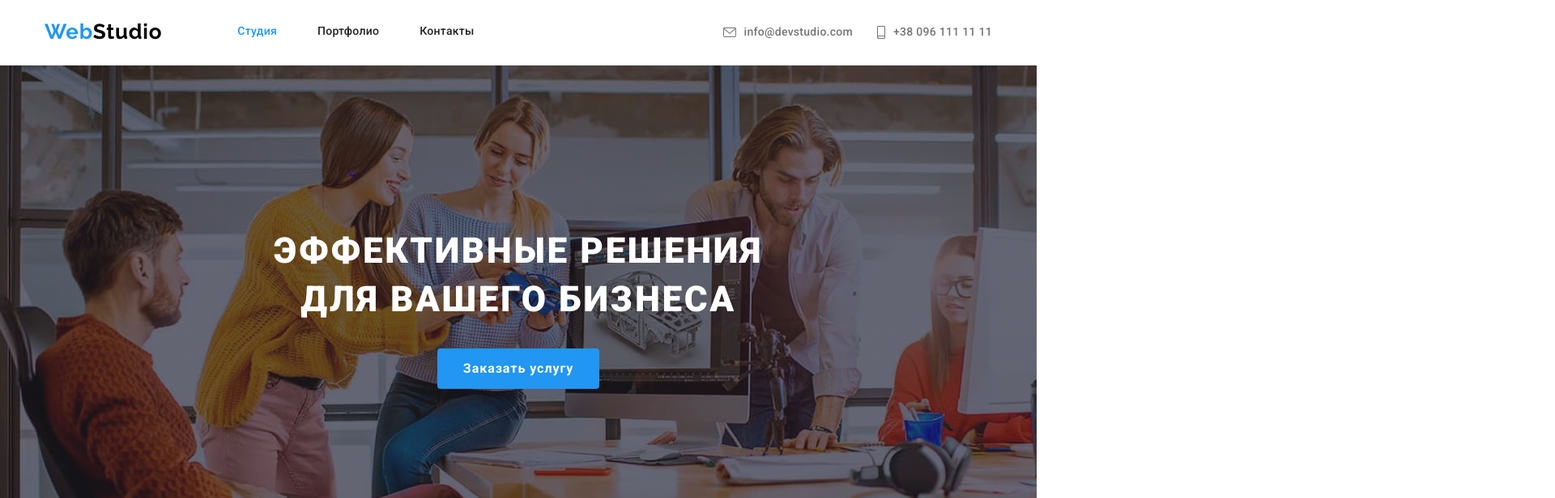
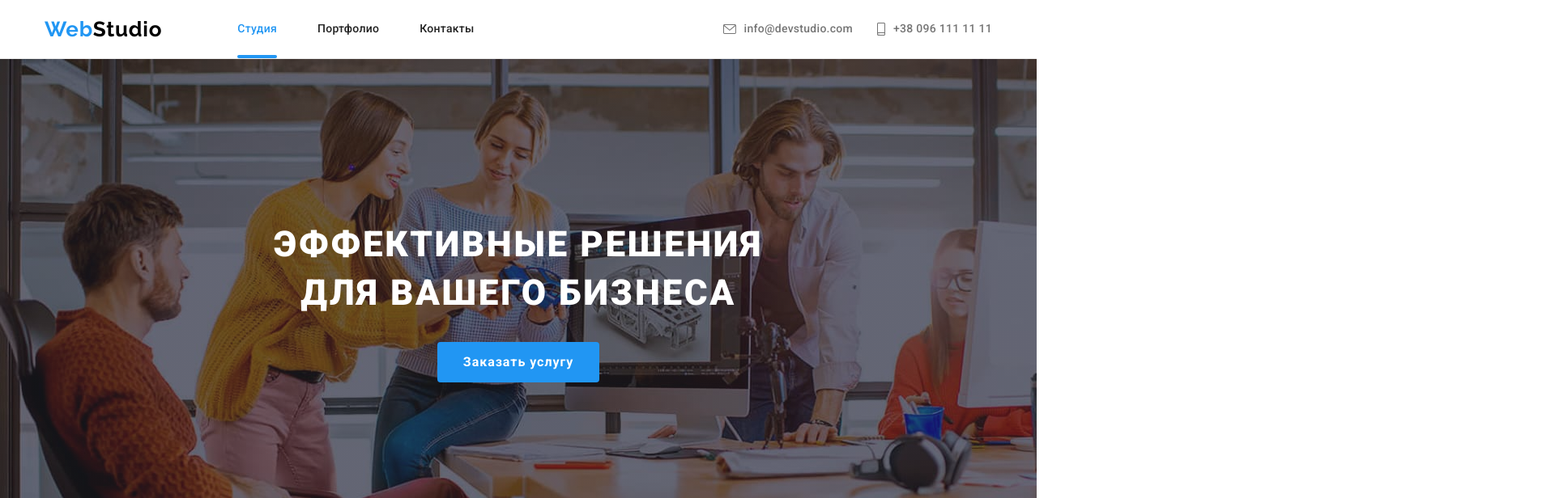
Before and after one commit to BokovRoman/goit-markup-hw-05, a plain HTML site: page index.html in a window 1280 px wide. Shown: the top 616 px of the page at 81% size, 1920 px wide, since content can reach past the window. Drawn offline with nearby package versions, Linux system fonts and the light colour scheme.

Commit message:
В главной навигации, при помощи псевдоэлемента, сделано подчёркивание текущей ссылки.

```diff
--- a/css/styles.css
+++ b/css/styles.css
@@ -31,6 +31,8 @@ ul {
 }
 
 .site-nav .link {
+  padding-top: 28px;
+  padding-bottom: 28px;
   color: var(--title-text-color);
   font-weight: 500;
   font-size: 14px;
@@ -48,6 +50,29 @@ ul {
 .site-nav .link.current {
   color: var(--accent-color);
   transition: color 250ms cubic-bezier(0.4, 0, 0.2, 1);
+}
+
+.item > .link {
+  position: relative;
+}
+
+.site-nav .link::after,
+.site-nav .current::after {
+  content: "";
+  display: block;
+  position: absolute;
+  bottom: 0;
+  width: 100%;
+  background-color: var(--accent-color);
+  height: 4px;
+  border-radius: 2px;
+  opacity: 0;
+  transition: opacity 250ms cubic-bezier(0.4, 0, 0.2, 1);
+}
+
+.site-nav .link:hover::after,
+.site-nav .current::after {
+  opacity: 1;
 }
 
 .logo {
@@ -212,8 +237,7 @@ footer {
 
 .header-nav {
   display: flex;
-  padding-top: 24px;
-  padding-bottom: 25px;
+  align-items: center;
 }
 
 .header-container {
```
